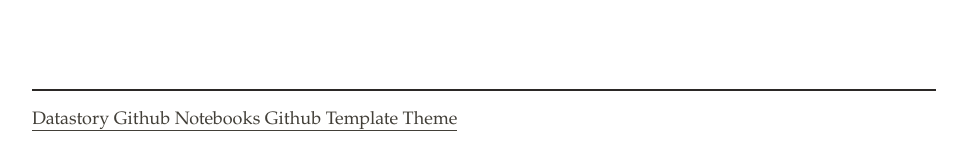
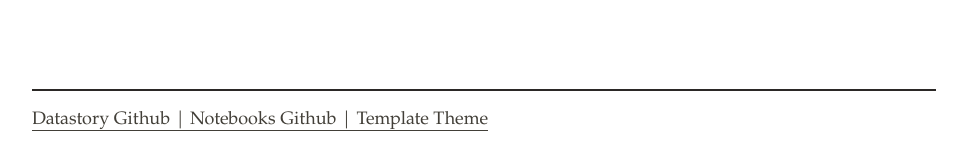
Before and after one commit to QinyueZheng/linguistic_datastory, a Jekyll site: the page built from index.md, in a window 1280 px wide and 900 px high, scrolled down 6890 px. Shown: the part 750-897 px from the top of the window, without its empty margins (156-1123 px from the left). Built offline with Jekyll 4.4.1, drawn with Linux system fonts in a browser that asks for light colours.

Commit message:
modify storyline Fri Dec 18 23:45:10     2020

```diff
--- a/_includes/footer.html
+++ b/_includes/footer.html
@@ -1,9 +1,9 @@
 <div class="container mx-auto clearfix mt-2 mt-lg-4 px-2">
   <div class="border-top-thick">
     <p class="col-16 sm-width-full left py-2 mb-0">
-      <a class="text-accent" href="https://github.com/ShijianXu/linguistic_datastory"> Datastory Github
+      <a class="text-accent" href="https://github.com/ShijianXu/linguistic_datastory"> Datastory Github |
       </a>
-      <a class="text-accent" href="https://github.com/epfl-ada/ada-2020-project-milestone-p3-p3_unlimited"> Notebooks Github
+      <a class="text-accent" href="https://github.com/epfl-ada/ada-2020-project-milestone-p3-p3_unlimited"> Notebooks Github |
       </a>
       <a class="text-accent" href="https://github.com/broccolini/athena"> Template Theme
       </a>
```
